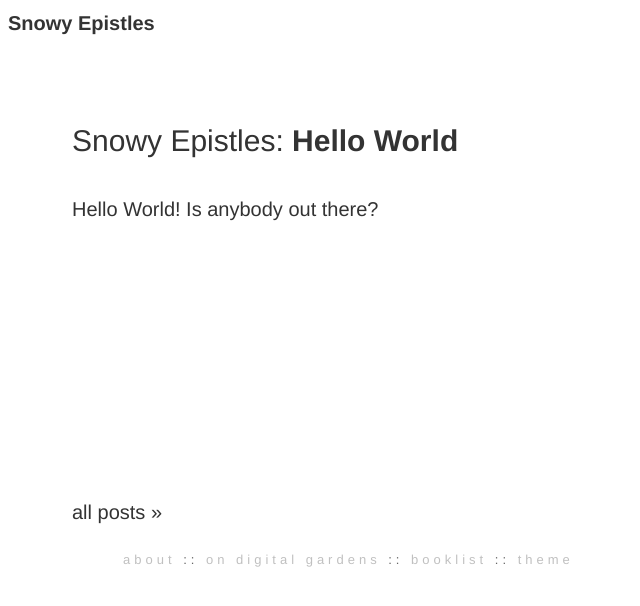
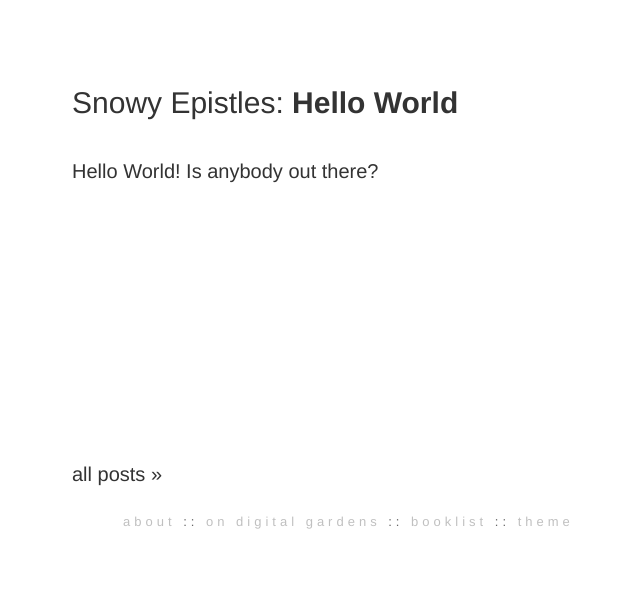
Before and after one commit to snowyepistles/snowyepistles.github.io, a Jekyll site: the page built from index.html, in a window 1280 px wide. Shown: the top 606 px of the page, without its empty margins (0-640 px from the left). Built offline with Jekyll 4.4.1, drawn with Linux system fonts in a browser that asks for light colours.

Commit message:
Update default.html

```diff
--- a/_layouts/default.html
+++ b/_layouts/default.html
@@ -2,7 +2,6 @@
 <html lang=en>
     {% include head.html %}
     <body>
-        <nav>{% include nav.html %}</nav>
         <div id="container">
             {{ content }}
         </div>
```
